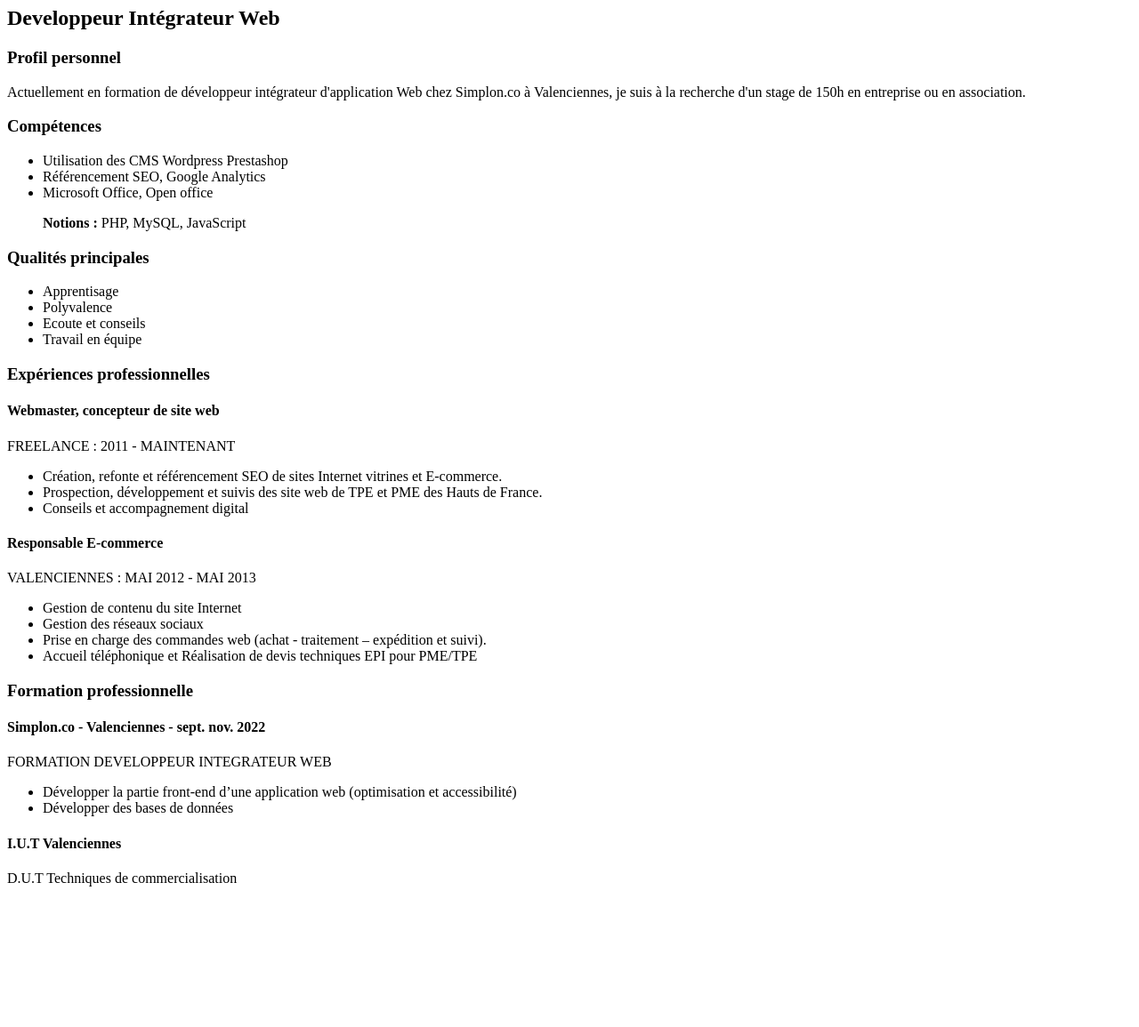
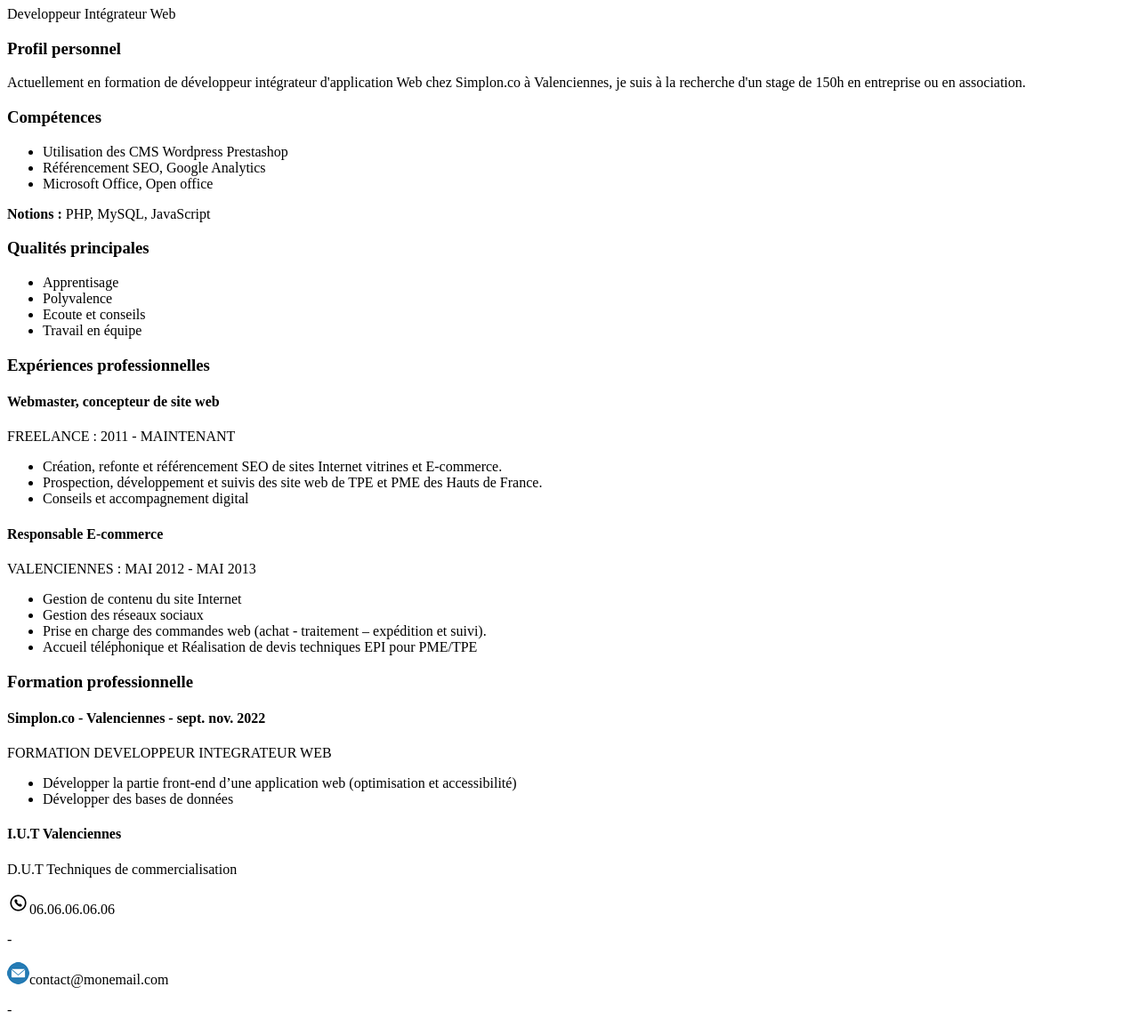
Before and after one commit to RenaudDev-Web/CV_HTML, a plain HTML site: page index.html in a window 1280 px wide. Shown: the part 268-1423 px from the top of the page at 89% size. Before the commit the page ends 1281 px from the top, so only its background shows below. Drawn offline with Linux system fonts and the light colour scheme.

Commit message:
MAJ CV RB

```diff
--- a/index.html
+++ b/index.html
@@ -13,18 +13,20 @@
 
         <header>
 
-            <img src="medias/boulanger.jpg">
+            <img src="medias/boulanger.jpg" alt="photo_CV">
 
             <!-- <nav></nav>-->
 
             <h1>Axel Boulanger</h1>
-            <h2><stage>Developpeur Intégrateur Web</stage></h2>
+            <stage>Developpeur Intégrateur Web</stage>
 
         </header>
 
         <Main>
 
-            <!--Colonne dde gauche-->
+            <article>
+
+                <!--Colonne de gauche-->
 
                 <section>
 
@@ -43,8 +45,9 @@
                         <li>Utilisation des CMS Wordpress Prestashop</li>
                         <li>Référencement SEO, Google Analytics</li>
                         <li>Microsoft Office, Open office</li>
+                    </ul>
+
                     <p><strong>Notions :</strong> PHP, MySQL, JavaScript</p>
-                </ul>
 
                 </section>
 
@@ -113,8 +116,16 @@
 
                 </section>
 
+            </article>
+
 
         </Main>
+
+        <footer>
+
+            <p><img src="medias/icon_tel.png" alt="icon_tel">06.06.06.06.06</p> - <p><img src="medias/icon_mail.png" alt="icon_mail">contact@monemail.com</p> - <p><img src="medias/linkedin.png" alt="linkedin">shorturl.at</p>
+
+        </footer>
 
     </body>
 
```
Also changed, not shown: medias/icon_mail.png (added), medias/icon_tel.png (added), medias/linkedin.png (added). Lines whose indentation alone changed are shown as unchanged.
